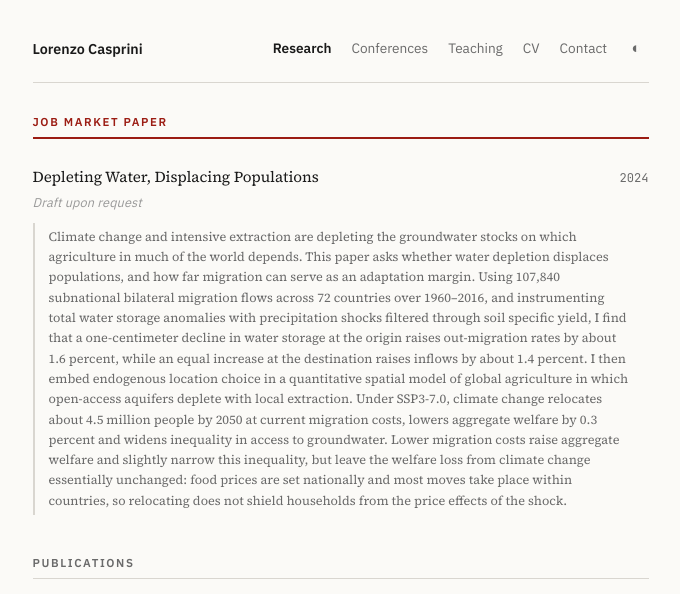
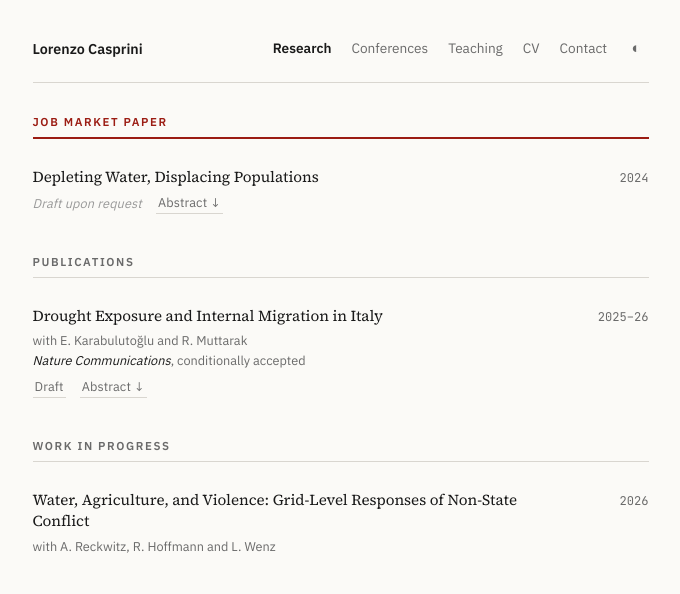
Before and after one commit to lorenzocasprini/lorenzocasprini.github.io, a plain HTML site: page research.html in a window 1280 px wide. Shown: the top 594 px of the page, without its empty margins (292-972 px from the left). Drawn offline with Linux system fonts and the light colour scheme.

Commit message:
Collapsible JMP abstract

```diff
--- a/research.html
+++ b/research.html
@@ -28,7 +28,6 @@
 .jmp-badge{display:inline-block;font-family:var(--font-sans);font-size:0.64rem;font-weight:600;letter-spacing:0.08em;color:#fff;background:#b42318;padding:1px 6px;border-radius:2px;margin-left:8px;vertical-align:2px}
 body.dark .jmp-title{color:#f97066;border-bottom-color:#f97066}
 body.dark .jmp-badge{background:#f97066;color:#111}
-.jmp-abstract{font-family:var(--font-serif);font-size:0.82rem;color:var(--fg2);line-height:1.6;margin:10px -96px 0 0;padding:4px 14px;border-left:2px solid var(--rule)}
 </style>
 </head>
 <body>
@@ -54,10 +53,11 @@ body.dark .jmp-badge{background:#f97066;color:#111}
       <div class="paper-title">Depleting Water, Displacing Populations</div>
       <div class="paper-links">
         <span class="paper-coming-soon">Draft upon request</span>
+        <a href="#" class="abstract-toggle" onclick="this.closest('.paper-item').querySelector('.paper-abstract').classList.toggle('open'); this.textContent = this.closest('.paper-item').querySelector('.paper-abstract').classList.contains('open') ? 'Abstract ↑' : 'Abstract ↓'; return false;">Abstract ↓</a>
       </div>
-      <p class="jmp-abstract">
+      <div class="paper-abstract">
         Climate change and intensive extraction are depleting the groundwater stocks on which agriculture in much of the world depends. This paper asks whether water depletion displaces populations, and how far migration can serve as an adaptation margin. Using 107,840 subnational bilateral migration flows across 72 countries over 1960–2016, and instrumenting total water storage anomalies with precipitation shocks filtered through soil specific yield, I find that a one-centimeter decline in water storage at the origin raises out-migration rates by about 1.6 percent, while an equal increase at the destination raises inflows by about 1.4 percent. I then embed endogenous location choice in a quantitative spatial model of global agriculture in which open-access aquifers deplete with local extraction. Under SSP3-7.0, climate change relocates about 4.5 million people by 2050 at current migration costs, lowers aggregate welfare by 0.3 percent and widens inequality in access to groundwater. Lower migration costs raise aggregate welfare and slightly narrow this inequality, but leave the welfare loss from climate change essentially unchanged: food prices are set nationally and most moves take place within countries, so relocating does not shield households from the price effects of the shock.
-      </p>
+      </div>
       </div>
       <span class="paper-year">2024</span>
     </li>
```
